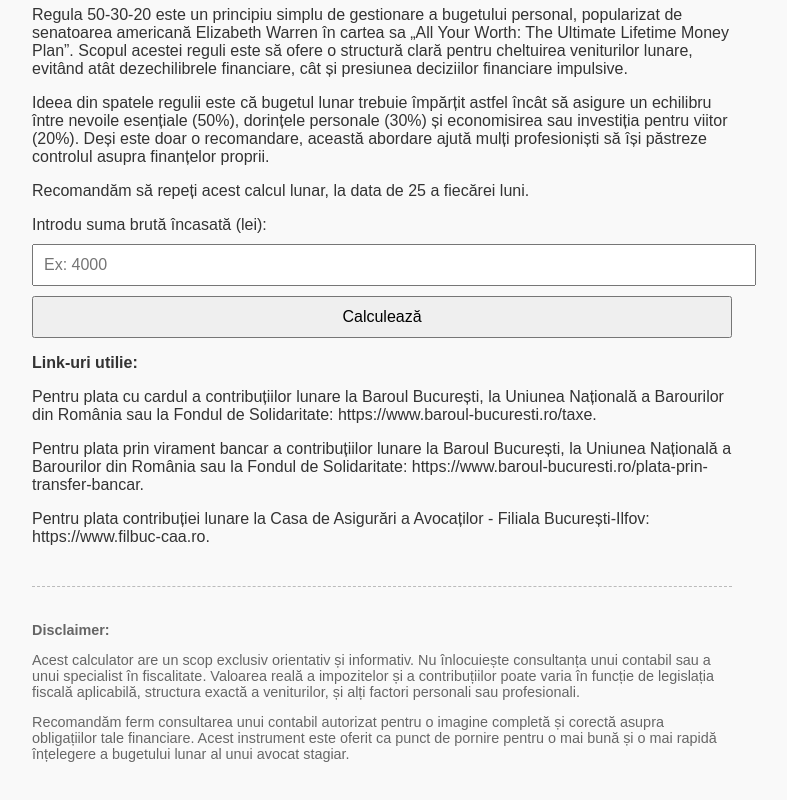
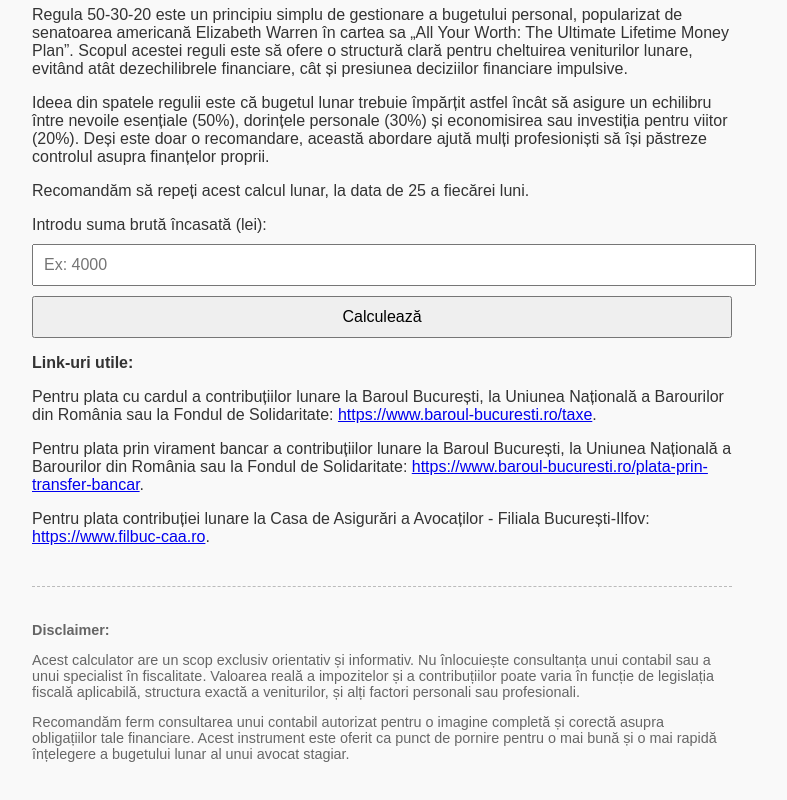
Before and after one commit to TechReckoning/buget-avocat-stagiar, a plain HTML site: page index.html in a window 1280 px wide. Shown: the part 636-1436 px from the top of the page, without its empty margins (258-1045 px from the left). Drawn offline with Linux system fonts and the light colour scheme.

Commit message:
Update index.html

```diff
--- a/index.html
+++ b/index.html
@@ -85,10 +85,10 @@
   <div class="results" id="rezultat" style="display:none;"></div>
 
   <div class="link-uri">
-    <p><strong>Link-uri utilie:</strong></p>
-    <p>Pentru plata cu cardul a contribuțiilor lunare la Baroul București, la Uniunea Națională a Barourilor din România sau la Fondul de Solidaritate: https://www.baroul-bucuresti.ro/taxe.</p>
-    <p>Pentru plata prin virament bancar a contribuțiilor lunare la Baroul București, la Uniunea Națională a Barourilor din România sau la Fondul de Solidaritate: https://www.baroul-bucuresti.ro/plata-prin-transfer-bancar.</p>
-    <p>Pentru plata contribuției lunare la Casa de Asigurări a Avocaților - Filiala București-Ilfov: https://www.filbuc-caa.ro.</p>
+    <p><strong>Link-uri utile:</strong></p>
+    <p>Pentru plata cu cardul a contribuțiilor lunare la Baroul București, la Uniunea Națională a Barourilor din România sau la Fondul de Solidaritate: <a href="https://www.baroul-bucuresti.ro/taxe">https://www.baroul-bucuresti.ro/taxe</a>.</p>
+    <p>Pentru plata prin virament bancar a contribuțiilor lunare la Baroul București, la Uniunea Națională a Barourilor din România sau la Fondul de Solidaritate: <a href="https://www.baroul-bucuresti.ro/plata-prin-transfer-bancar">https://www.baroul-bucuresti.ro/plata-prin-transfer-bancar</a>.</p>
+    <p>Pentru plata contribuției lunare la Casa de Asigurări a Avocaților - Filiala București-Ilfov: <a href="https://www.filbuc-caa.ro">https://www.filbuc-caa.ro</a>.</p>
   </div>
 
   <div class="disclaimer">
```
